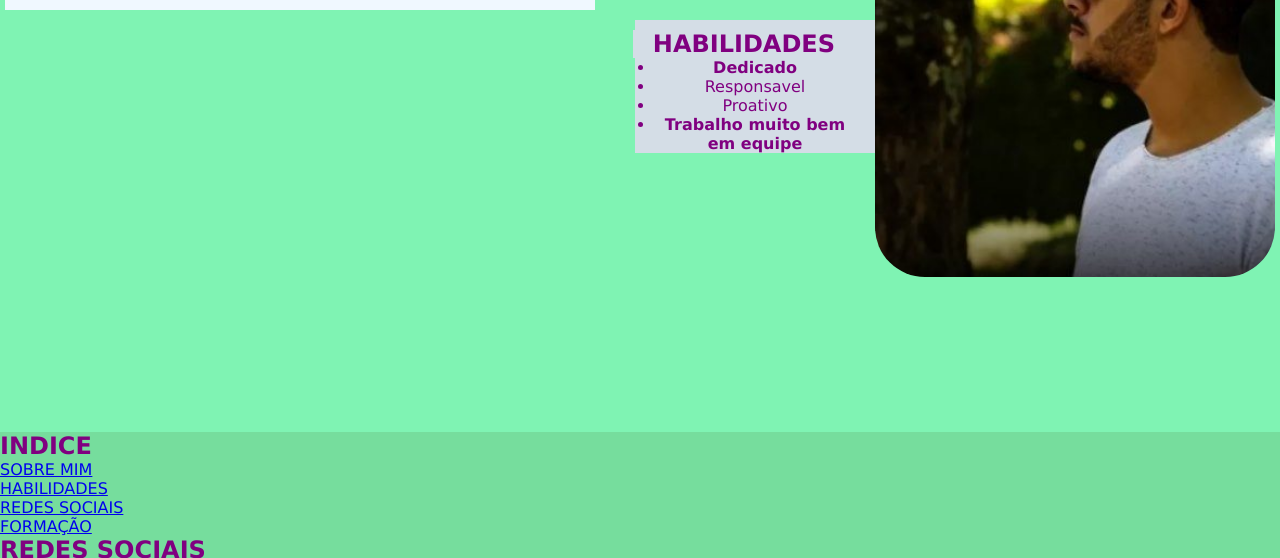
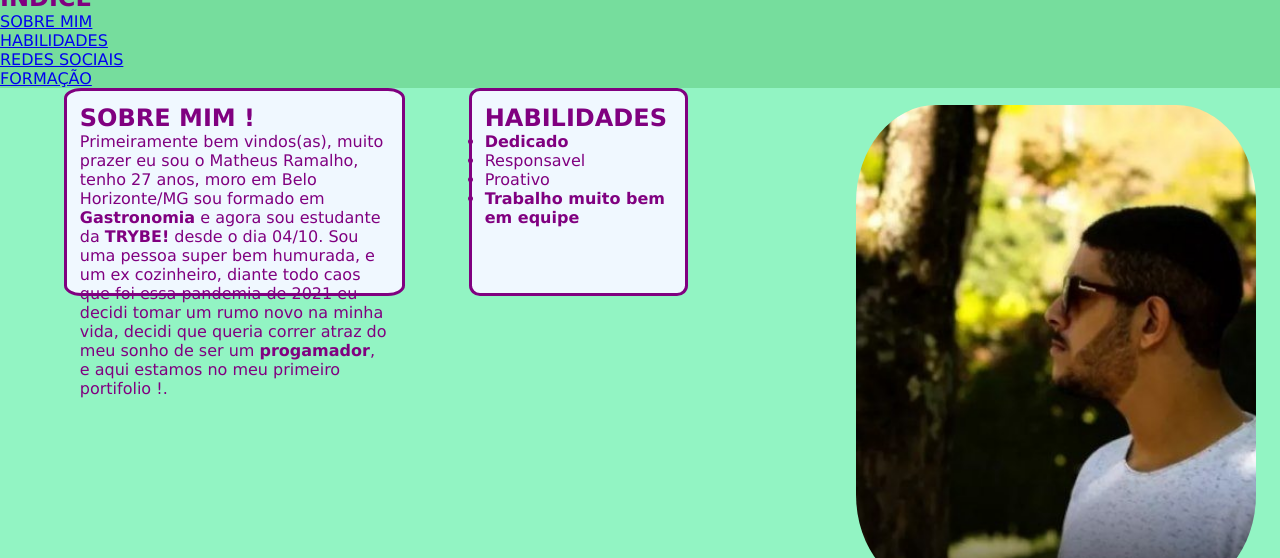
Before and after one commit to ramalhomatheus/portifolio, a plain HTML site: page index.html in a window 1280 px wide. Shown: the part 278-836 px from the top of the page. Drawn offline with Linux system fonts and the light colour scheme.

Commit message:
comitao bomba usando .css

```diff
--- a/index.html
+++ b/index.html
@@ -5,23 +5,51 @@
     <meta http-equiv="X-UA-Compatible" content="IE=edge">
     <meta name="viewport" content="width=device-width, initial-scale=1.0">
     <title>Matheus Ramalho</title>
+    <link rel="stylesheet" type="text/css" href="style.css">
 </head>
-<link rel="stylesheet" type="text/css" href="style.css">
+
 <body>
 
-    <!-- FOTO -->
-    <div id="introduction">
-        <h1>Matheus Ramalho de Miranda</h1>
+
+    <header>
+        <h1>MATHEUS RAMALHO DE MIRANDA</h1>
+    </header>
+        <div id="indice1">
+
+            <h2>INDICE</h2>
+
+            <ol>
+                <li> <a href="#sobreMim">SOBRE MIM</a></li>
+                <li><a href="#habilidades">HABILIDADES</a></li>
+                <li><a href="#links">REDES SOCIAIS</a></li>
+                <li><a href="#formacao">FORMAÇÃO</a></li>
+            </ol>
+        </div>
+
+
+    <div id="description">
+            <div class="temas">
+        <h2 id="sobreMim">SOBRE MIM !</h2>
+
+        <p id="p1">Primeiramente bem vindos(as), muito prazer eu sou o Matheus Ramalho, tenho 27 anos, moro em Belo Horizonte/MG sou formado em <strong>Gastronomia</strong> e agora sou estudante da <strong>TRYBE!</strong> desde o dia 04/10.
+                Sou uma pessoa super bem humurada, e um ex cozinheiro, diante todo caos que foi essa pandemia de 2021 eu decidi tomar um rumo novo na minha vida,
+                decidi que queria correr atraz do meu sonho de ser um <strong>progamador</strong>, e aqui estamos no meu primeiro portifolio !.
+        </p>
+            </div>
+        <div id="indice">
+            <h2 id="habilidades">HABILIDADES</h2>
+            <ul>
+                <li><strong>Dedicado</strong></li>
+                <li>Responsavel</li>
+                <li>Proativo</li>
+                <li><strong>Trabalho muito bem em equipe</strong></li>
+
+            </ul>
+        </div>
+        <div id="image">
         <img src="imagensPortifolio/matheusr.jpg" alt="Matheus Ramalho de perfil" id="image">
-        <div id="description">
-            <h2 id="sobreMim">SOBRE MIM !</h2>
         </div>
-            <div id="textheader">
-                <p>Primeiramente bem vindos(as), muito prazer eu sou o Matheus Ramalho, tenho 27 anos, moro em Belo Horizonte/MG sou formado em <strong>Gastronomia</strong> e agora sou estudante da <strong>TRYBE!</strong> desde o dia 04/10.
-                    Sou uma pessoa super bem humurada, e um ex cozinheiro, diante todo caos que foi essa pandemia de 2021 eu decidi tomar um rumo novo na minha vida,
-                    decidi que queria correr atraz do meu sonho de ser um <strong>progamador</strong>, e aqui estamos no meu primeiro portifolio !.
-                </p>
-            </div>
+    </div>
             <!-- SOBRE MIM -->
             <div id="habilidades">
                 <h2 id="habilidades">HABILIDADES</h2>
@@ -33,18 +61,11 @@
 
                 </ul>
             </div>
-    </div>
+
 
 
 
 <!-- INDICE-->
-    <h2>INDICE</h2>
-    <ol>
-        <li> <a href="#sobreMim">SOBRE MIM</a></li>
-        <li><a href="#habilidades">HABILIDADES</a></li>
-        <li><a href="#links">REDES SOCIAIS</a></li>
-        <li><a href="#formacao">FORMAÇÃO</a></li>
-    </ol>
 
 
 
--- a/style.css
+++ b/style.css
@@ -2,7 +2,6 @@
     margin: 0;
     padding: 0;
 }
-
 body {
     background-color: rgb(118, 221, 157);
     font-size: 16px;
@@ -12,41 +11,62 @@ body {
 
 
 }
-#image{
+
+/* #image{
     border-radius: 50px;
     width: 400px;
-    float: right;
+    border:solid;
 
-}
-#introduction {
-    padding: 30px 5px;
-    min-height: 650px;
-    margin-left: 0;
-    font-family:Verdana, Geneva, Tahoma, sans-serif;
-    background-color: rgb(127, 243, 179);
-    text-align: center;
+
+} */
+
+#description{
+    display:flex;
+    justify-content: space-between;
+    width: 100%;
+    height: 535px;
+    background-color: rgb(146, 244, 195);
+    /* padding: 0em 30px 6em; */
+    /* margin: auto; */
+
 
 
 }
-#description{
-    font-size: 1em;
+header {
+    text-align: center;
+    font-size: 3em;
+    font-family:'Segoe UI', Tahoma, Geneva, Verdana, sans-serif
+}
+#indice1 {
     text-align: left;
+}
+.temas{
+    width: 33%;
+    height: 33%;
+    padding: 1%;
+    border: solid;
+    text-align: left;
+    background-color:aliceblue;
+    border-radius: 5%;
+    margin-left: 5%;
+}
+
+#indice{
+    width: 20%;
+    height: 33%;
+    padding: 1%;
+    margin-left:5%;
+    border: solid;
+    text-align: left;
+    background-color:aliceblue;
+    border-radius: 5%;
+}
+
+#image{
+    border-radius: 20%;
+    width: 400px;
+    text-align: center;
+    margin:1% 5% 0% 10%;
+
 
 }
-#textheader {
-    font-size: 1em;
-    text-align: left;
-    max-width: 550px;
-    padding: 20px;
-    background-color: aliceblue;
-    float: center;
-}
-#habilidades{
-    float:right;
-    padding: 0px 20px;
-    max-width: 200px;
-    margin-top: 10px;
-    max-height: 200px;
-    background-color: rgb(212, 221, 230);
-    text-align: center;
-}
```
